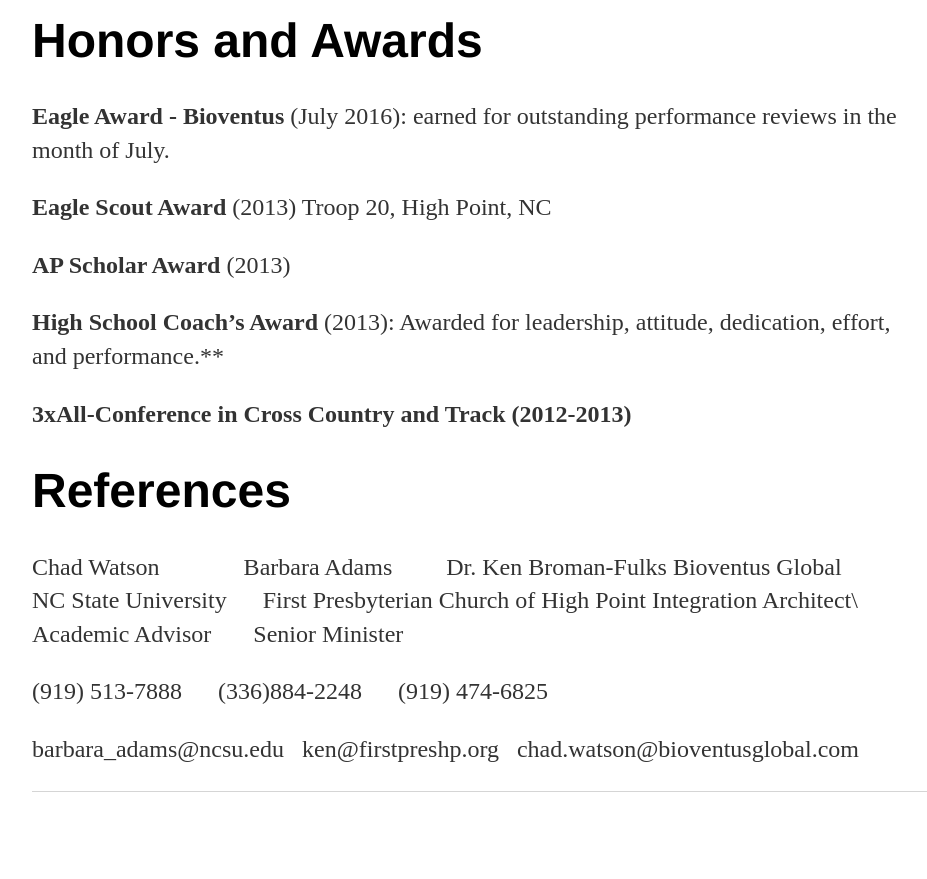
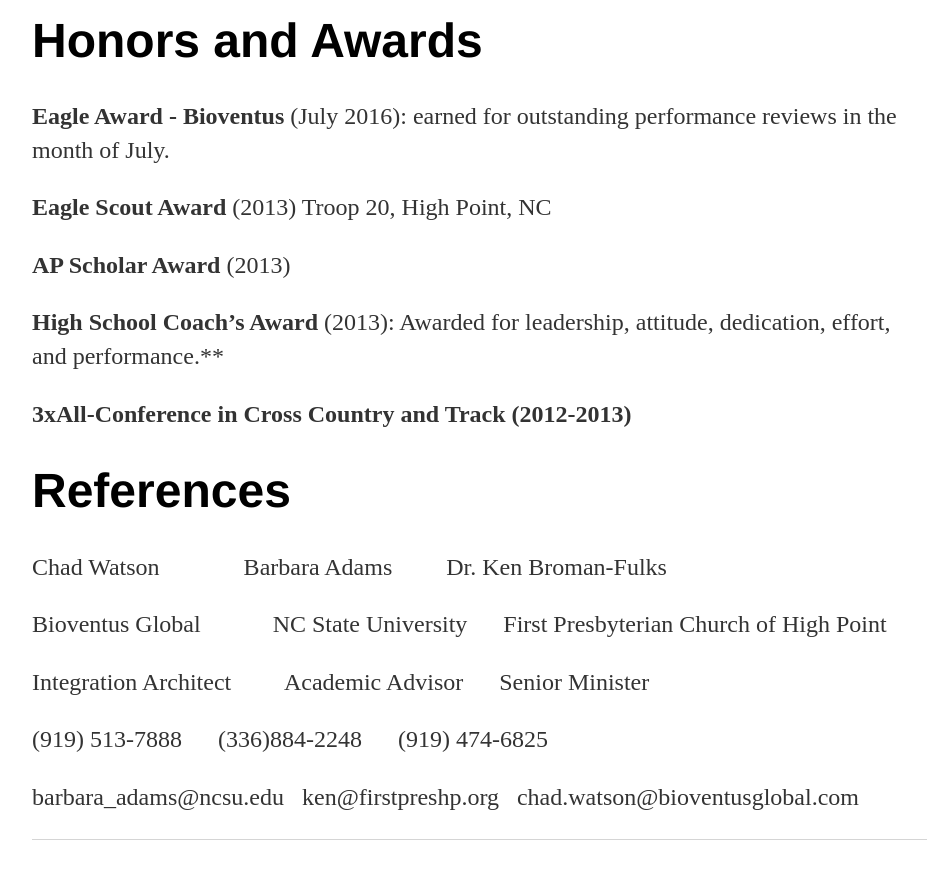
Before and after one commit to balassit/balassit.github.io, a Jekyll site: the page built from resume.md, in a window 1280 px wide and 900 px high, scrolled down 2187 px. Shown: the top 879 px of the window, without its empty margins (160-1087 px from the left). Built offline with Jekyll 4.4.1, drawn with Linux system fonts in a browser that asks for light colours; before the commit the page ends 3039 px from its top, so only the background shows below that.

```diff
--- a/resume.md
+++ b/resume.md
@@ -59,8 +59,10 @@ Human Computer Interaction, Software Security, Software Engineering, Data Struct
 
 # References
 Chad Watson&ensp; &ensp; &ensp; &ensp;&ensp;  Barbara Adams&ensp; &ensp; &ensp; Dr. Ken Broman-Fulks
-Bioventus Global&ensp; &ensp; &ensp; &ensp;   NC State University&ensp; &ensp;  First Presbyterian Church of High Point
-Integration Architect\&ensp; &ensp; &ensp;    Academic Advisor &ensp; &ensp;    Senior Minister
+
+Bioventus Global&ensp; &ensp; &ensp; &ensp; NC State University&ensp; &ensp; First Presbyterian Church of High Point
+
+Integration Architect&ensp; &ensp; &ensp; Academic Advisor &ensp; &ensp;Senior Minister
 
 (919) 513-7888&ensp; &ensp; (336)884-2248&ensp; &ensp; (919) 474-6825&ensp; &ensp; &ensp;
 
```
